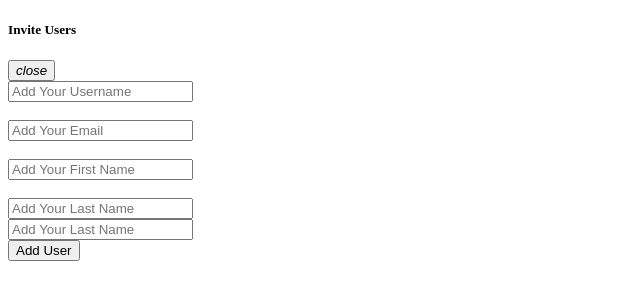
After one commit to tuananhdo9829/ManageTasks, a Spring Boot app: page /newUsers in a window 1280 px wide. The commit adds this page. Shown: the top 300 px of the page, without its empty margins (0-640 px from the left). Run offline with Spring Boot 4, Linux system fonts and the light colour scheme.

Commit message:
Write Test and Create List Users

```diff
--- /dev/null
+++ b/src/main/java/com/tuananhdo/admin/controller/UserController.java
@@ -0,0 +1,40 @@
+package com.tuananhdo.admin.controller;
+
+import com.tuananhdo.entity.User;
+import com.tuananhdo.service.UserService;
+import org.springframework.beans.factory.annotation.Autowired;
+import org.springframework.stereotype.Controller;
+import org.springframework.ui.Model;
+import org.springframework.web.bind.annotation.GetMapping;
+import org.springframework.web.bind.annotation.PostMapping;
+import org.springframework.web.servlet.mvc.support.RedirectAttributes;
+
+import java.util.List;
+
+@Controller
+public class UserController {
+
+    @Autowired
+    private UserService userService;
+
+    @GetMapping("/")
+    public String listAllUsers(Model model) {
+        List<User> listAllUsers = userService.listAllUsers();
+        model.addAttribute("listUsers", listAllUsers);
+        return "admin/home";
+    }
+
+    @GetMapping("/newUsers")
+    public String createNewUsers(Model model) {
+        model.addAttribute("user",new User());
+        return "admin/user_form";
+    }
+
+    @PostMapping("/saveUser")
+    public String saveUser(Model model, RedirectAttributes redirectAttributes,User user) {
+        userService.save(user);
+        model.addAttribute("users",user);
+        redirectAttributes.addFlashAttribute("User has been saved successfully!");
+        return "redirect:/home";
+    }
+}
--- a/src/main/java/com/tuananhdo/entity/Role.java
+++ b/src/main/java/com/tuananhdo/entity/Role.java
@@ -35,9 +35,6 @@ public class Role {
 
     @Override
     public String toString() {
-        return "Role{" +
-                "id=" + id +
-                ", name='" + name + '\'' +
-                '}';
+        return this.name;
     }
 }
--- a/src/main/java/com/tuananhdo/web/HomePageController.java
+++ b/src/main/java/com/tuananhdo/web/HomePageController.java
@@ -6,9 +6,9 @@ import org.springframework.web.bind.annotation.GetMapping;
 @Controller
 public class HomePageController {
 
-    @GetMapping("/")
+    @GetMapping("/home")
     public String home() {
 
-        return "admin/home";
+        return "web/home";
     }
 }
--- a/src/main/resources/templates/admin/fragments.html
+++ b/src/main/resources/templates/admin/fragments.html
@@ -130,7 +130,8 @@
 
 </div>
 <script th:fragment="script">
-    <script type="text/javascript" th:src="@{admin/js/jquery.min.js}"></script>
+    <script></script>
+<script type="text/javascript" th:src="@{admin/js/jsQuery.js}"></script>
 
 <script type="text/javascript" th:src="@{admin/js/popper.min.js}"></script>
 
@@ -147,6 +148,7 @@
 <script type="text/javascript" th:src="@{admin/js/swap-animation.js}"></script>
 <!-- Dropzone - drag and drop files onto the page for uploading -->
 <script type="text/javascript" th:src="@{admin/js/dropzone.min.js}"></script>
+
 <!-- List.js} - filter list elements -->
 <script type="text/javascript" th:src="@{admin/js/list.min.js}"></script>
 
--- /dev/null
+++ b/src/main/resources/templates/admin/user_form.html
@@ -0,0 +1,74 @@
+<!DOCTYPE html>
+<html lang="en" xmlns:th="http://www.thymeleaf.org">
+<head>
+    <meta charset="UTF-8">
+    <title>Title</title>
+</head>
+<body>
+<th:block th:fragment="form_user">
+    <form th:action="@{/saveUser}" th:object="${user}" method="post" class="modal fade" id="user-invite-modal" tabindex="-1" aria-hidden="true">
+        <div class="modal-dialog" role="document">
+            <div class="modal-content">
+                <div class="modal-header">
+                    <h5 class="modal-title">Invite Users</h5>
+                    <button type="button" class="close btn btn-round" data-dismiss="modal"
+                            aria-label="Close">
+                        <i class="material-icons">close</i>
+                    </button>
+                </div>
+                <!--end of modal head-->
+                <div class="modal-body">
+                    <div>
+
+                        <div class="input-group">
+                            <input type="email" class="form-control" th:field="*{username}"
+                                   placeholder="Add Your Username "
+                                   aria-label="Recipient email address">
+                        </div>
+                    </div>
+                    &nbsp;
+                    <div>
+                        <div class="input-group">
+                            <input type="text" class="form-control" th:field="*{email}"
+                                   placeholder="Add Your Email "
+                                   aria-label="Recipient email address" >
+                        </div>
+                    </div>
+                    &nbsp;
+                    <div>
+                        <div class="input-group">
+                            <input type="text" class="form-control" th:field="*{firstName}"
+                                   placeholder="Add Your First Name "
+                                   aria-label="Recipient email address" >
+                        </div>
+                    </div>
+                    &nbsp
+                    <div>
+                        <div class="input-group">
+                            <input type="text" class="form-control" th:field="*{lastName}"
+                                   placeholder="Add Your Last Name"
+                                   aria-label="Recipient email address">
+                        </div>
+                    </div>
+
+                    <div>
+                        <div class="input-group">
+                            <input type="text" class="form-control" th:field="*{password}"
+                                   placeholder="Add Your Last Name"
+                                   aria-label="Recipient email address">
+                        </div>
+                    </div>
+                </div>
+
+                <!--end of modal body-->
+                <div class="modal-footer">
+                    <button role="button" class="btn btn-primary" type="submit">
+                        Add User
+                    </button>
+                </div>
+            </div>
+        </div>
+    </form>
+</th:block>
+</body>
+</html>
--- a/src/main/resources/templates/web/home.html
+++ b/src/main/resources/templates/web/home.html
@@ -10,11 +10,11 @@
 </div>
 <div class="page-container">
     <!-- sidebar menu area start -->
-<!--    <div th:replace="web/fragments ::sidebar"></div>-->
+    <!--    <div th:replace="web/fragments ::sidebar"></div>-->
     <!-- main content area start -->
     <div class="main-content">
         <!-- header area start -->
-<!--        <div th:replace="web/fragments ::header"></div>-->
+        <!--        <div th:replace="web/fragments ::header"></div>-->
         <!-- page title area end -->
         <div class="main-content-inner">
             <div class="row">
```
Also changed, not shown: src/main/java/com/tuananhdo/admin/controller/HomeController.java (+0 -7 lines), src/main/java/com/tuananhdo/entity/User.java (+15 -4 lines), src/main/java/com/tuananhdo/service/UserService.java (+15 -0 lines), src/main/resources/templates/admin/home.html (+15 -56 lines), src/main/resources/templates/admin/user.html (added, +66 -0 lines), src/main/resources/static/admin/js/jsQuery.js (renamed from src/main/resources/static/admin/js/jquery.min.js), 2 other files.
